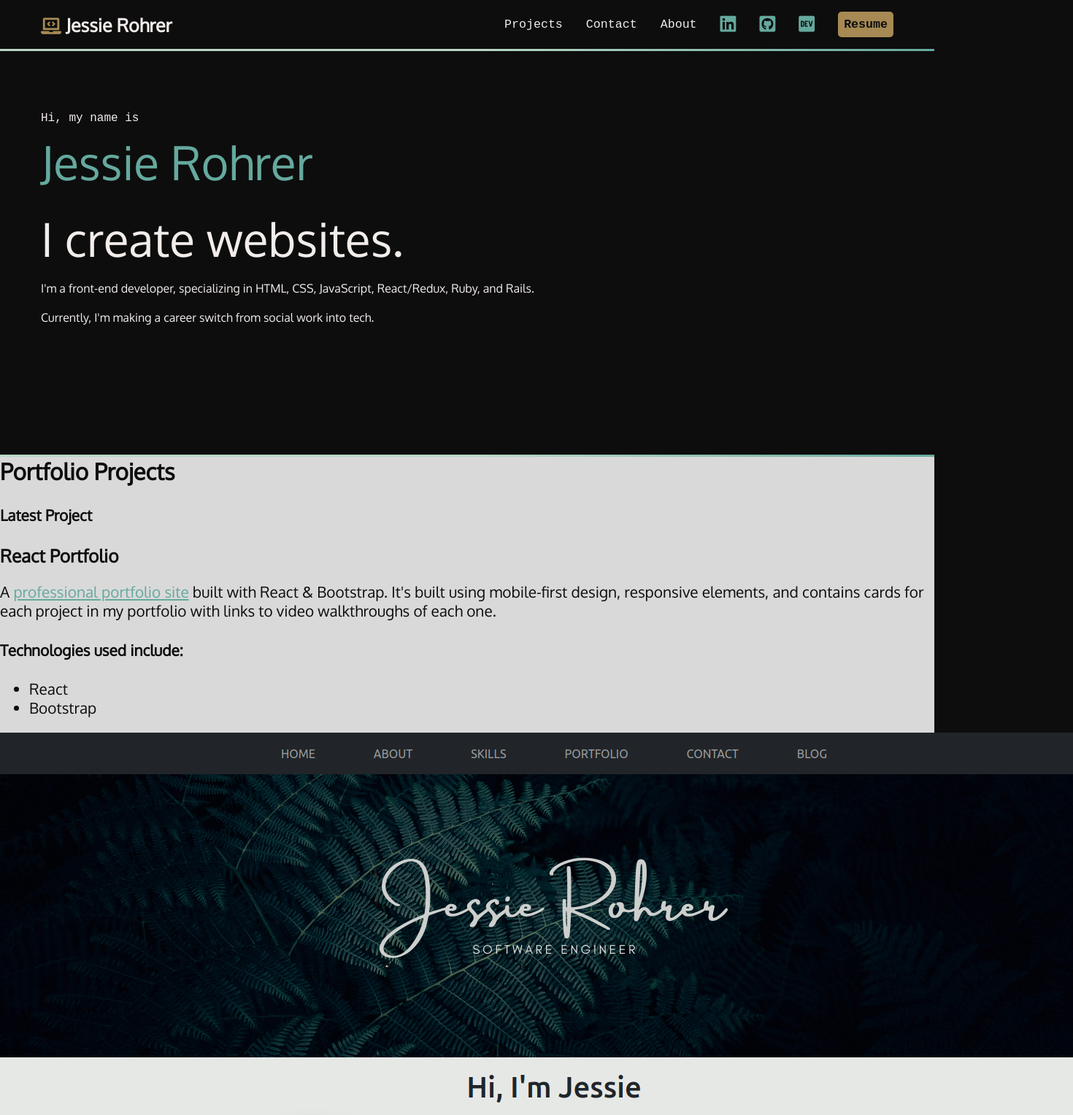
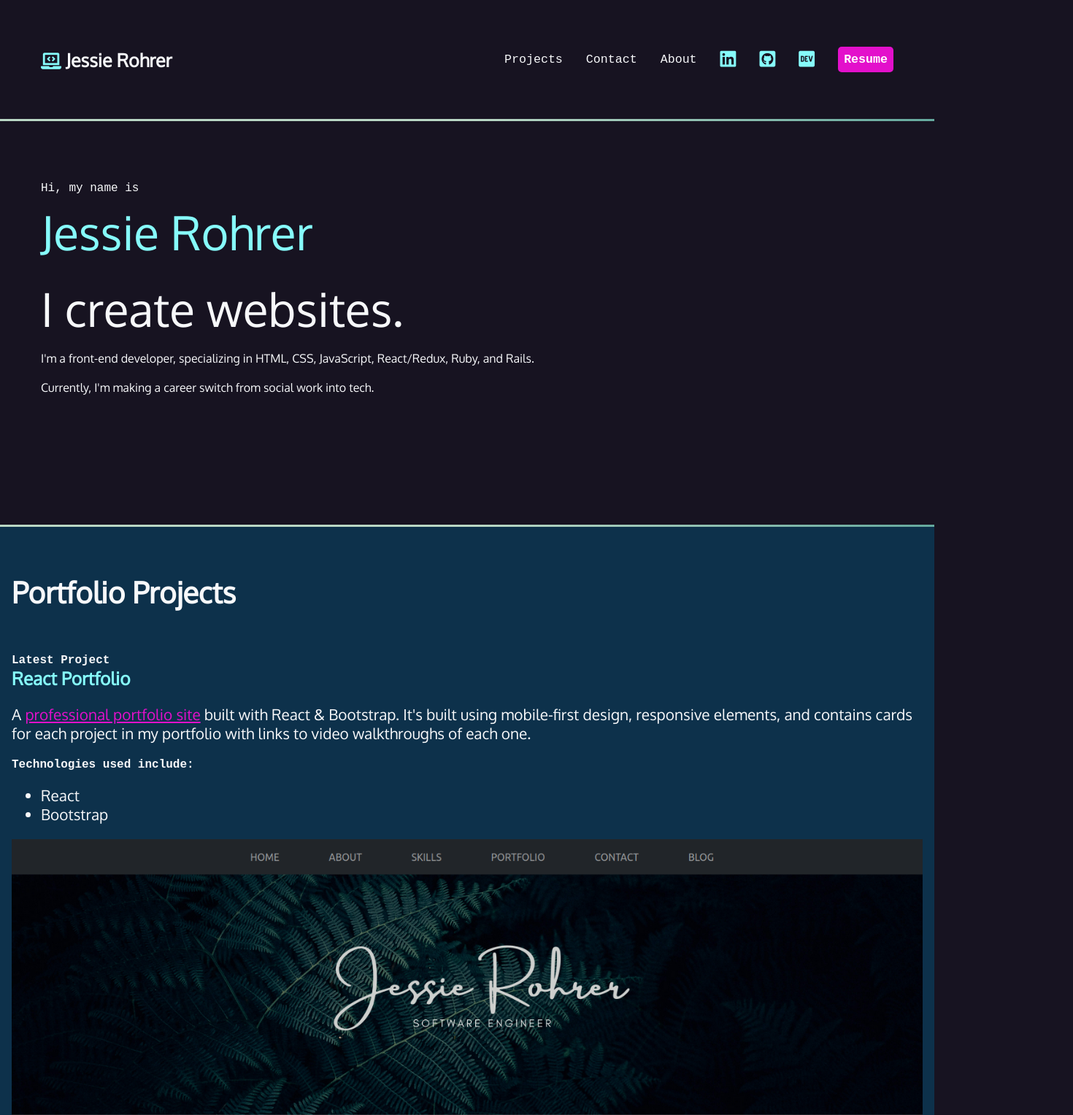
Before and after one commit to jrrohrer/html-css-portfolio, a plain HTML site: page index.html in a window 1280 px wide. Shown: the top 1528 px of the page at 73% size, 1470 px wide, since content can reach past the window. Drawn offline with Linux system fonts and the light colour scheme; a web font is replaced by a local one.

Commit message:
changed color scheme

```diff
--- a/css/style.css
+++ b/css/style.css
@@ -1,11 +1,12 @@
 /* variables declared here - these are the colors for our pages, as well as the font stacks and sizes. */
 :root {
-  --mint: #B9D7C8;
-  --ltgray: #D9D9D9;
-  --cream: #F2EDEB;
-  --aqua: #65A99E;
-  --gold: #A68953;
-  --black: #0D0D0D;
+  --black: #171321;
+  --dkblue: #0d314b;
+  --plum: #4b0d49;
+  --hotmag: #ff17e4;
+  --magenta: #e310cb;
+  --aqua: #86fbfb;
+  --white: #f7f8fa;
   --font-size: 1.3rem;
   --mono: "Oxygen mono", monospace;
   --sans: Oxygen, sans-serif;
@@ -27,7 +28,7 @@ body {
   margin: 0;
   font-family: var(--sans);
   background-color: var(--black);
-  color: var(--cream);
+  color: var(--white);
   font-size: var(--font-size);
 }
 
@@ -36,12 +37,26 @@ h1, h2, h3 {
 }
 
 a {
-  color: var(--aqua);
+  color: var(--magenta);
 }
 
 a:hover {
-  color: var(--mint);
+  color: var(--hotmag);
   text-decoration: none;
+}
+
+img {
+  width: 100%;
+}
+
+/* background color divs */
+
+.section-plum {
+  background-color: var(--plum);
+}
+
+.section-blue {
+  background-color: var(--dkblue);
 }
 
 .gradient {
@@ -55,7 +70,7 @@ a:hover {
 nav {
   font-family: var(--mono);
   font-size: 80%; /* proportionately scales everything down; keeps differences between h1 and li elements */
-  padding: 1rem;
+  padding: 4rem 1rem;
 }
 
 nav h1 a {
@@ -85,26 +100,22 @@ nav [class*='fa-'] { /* looking for a partial match to a classname */
 
 nav h1 [class*='fa-'] {
   font-size: 90%;
-  color: var(--gold)
+  color: var(--aqua)
 }
 
 nav a {
   text-decoration: none;
-  color: var(--cream);
+  color: var(--white);
   display: block;
 }
 
-nav a:hover {
-  color: var(--gold);
-}
-
-nav [class*='fa-']:hover {
-  color: var(--gold)
+nav a:hover, nav [class*='fa-']:hover  {
+  color: var(--magenta);
 }
 
 .button {
-  background-color: var(--gold);
-  color: var(--black);
+  background-color: var(--magenta);
+  color: white;
   font-weight: bold;
   padding: 0.5rem;
   border-radius: 5px;
@@ -113,27 +124,17 @@ nav [class*='fa-']:hover {
 }
 
 .button:hover {
-  color: var(--white);
-  background-color: var(--aqua);
+  color: white;
+  background-color: var(--hotmag);
 }
 
-@media (min-width: 850px) {
-  nav {
-    max-width: 1200px;
-    margin: 0 auto;
-  }
 
-  nav li:first-child {
-    flex-basis: auto;
-    text-align: left;
-    margin-right: auto;
-  }
-}
 
 /* Intro Section Styles */
 
 #intro {
   padding: 4rem 1rem 10rem 1rem;
+  padding-bottom: 10rem;
   max-width: 1200px;
   margin: 0 auto;
 }
@@ -144,6 +145,7 @@ nav [class*='fa-']:hover {
 
 #intro .name {
   font-family: var(--mono);
+  font-size: 1rem;
 }
 
 .name span {
@@ -151,6 +153,7 @@ nav [class*='fa-']:hover {
   font-size: 4rem;
   color: var(--aqua);
   display: block;
+  font-weight: 300;
 }
 
 #intro h2 {
@@ -160,12 +163,23 @@ nav [class*='fa-']:hover {
 
 /* Portfolio Section Styles */
 
-.section-ltgray {
-  background-color: var(--ltgray);
+#portfolio {
+  padding: 4rem 1rem;
 }
 
-#portfolio {
-  color: var(--black);
+#portfolio h2 {
+  font-size: 2.5rem;
+  margin-bottom: calc(2.5rem * 1.5);
+}
+
+#portfolio h3 {
+  color: var(--aqua);
+}
+
+#portfolio h4 {
+  font-size: 1rem;
+  font-family: var(--mono);
+  margin: 0;
 }
 
 /* Contact Section Styles */
@@ -175,11 +189,6 @@ nav [class*='fa-']:hover {
   text-align: center;
   margin: 0 auto;
   padding: 3rem 0;
-  color: black;
-}
-
-.section-white {
-  background-color: var(--cream);
 }
 
 /* Footer Styles */
@@ -203,3 +212,16 @@ footer ul {
 footer [class*='fab'] {
   font-size: 3rem;
 }
+
+@media (min-width: 850px) {
+  nav {
+    max-width: 1200px;
+    margin: 0 auto;
+  }
+
+  nav li:first-child {
+    flex-basis: auto;
+    text-align: left;
+    margin-right: auto;
+  }
+}
--- a/index.html
+++ b/index.html
@@ -60,7 +60,7 @@
 
   <div class="gradient"></div>
 
-  <div class="section-ltgray">
+  <div class="section-blue">
     <section id="portfolio">
       <h2>Portfolio Projects</h2>
       <article>
@@ -79,7 +79,7 @@
 
   <div class="gradient"></div>
 
-  <div class="section-white">
+  <div class="section-plum">
     <section id="contact">
       <h2>Contact Me</h2>
       <p>I'm always interested in hearing about any open front-end positions, or chatting about my portfolio projects!</p>
```
